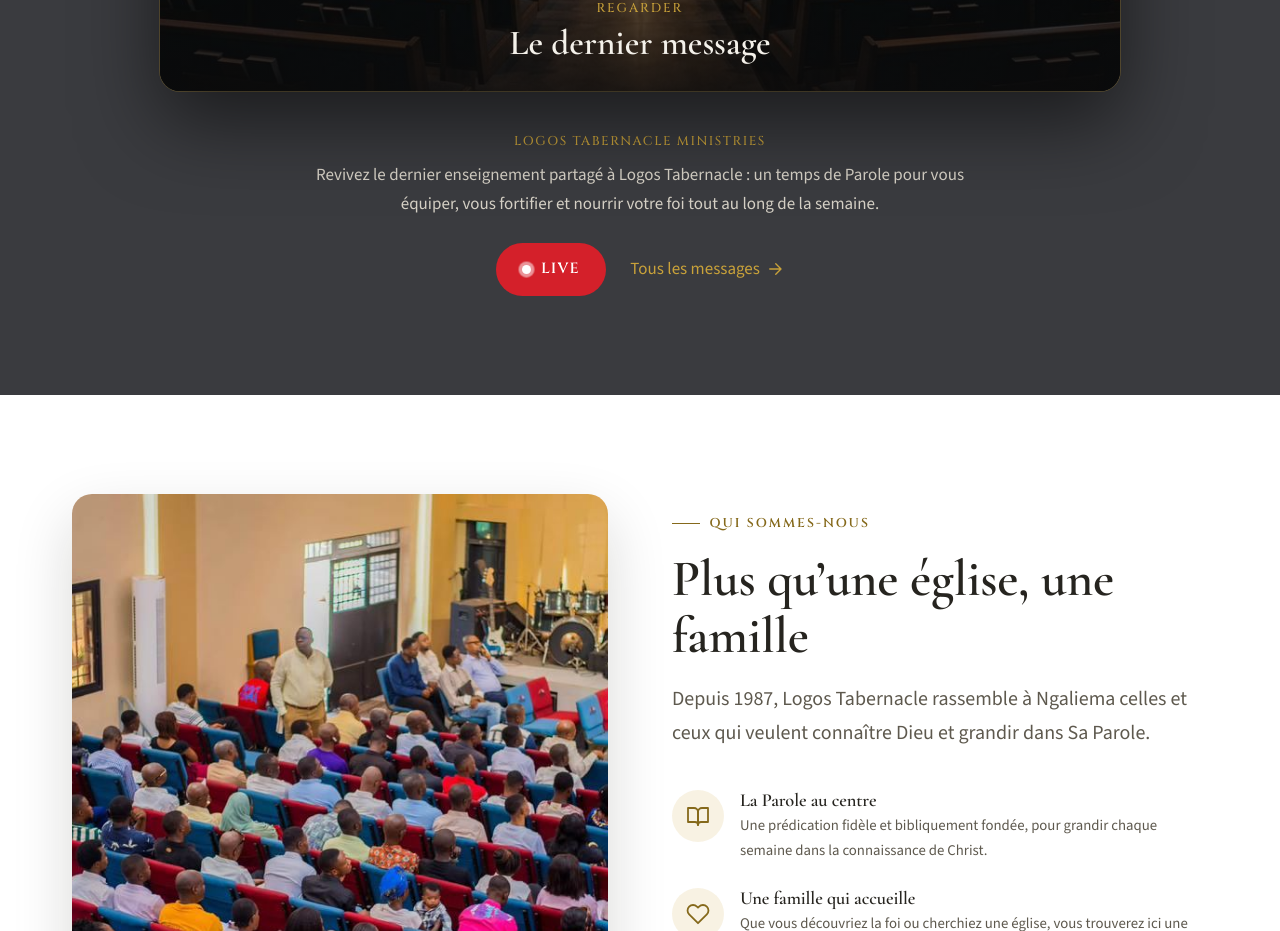
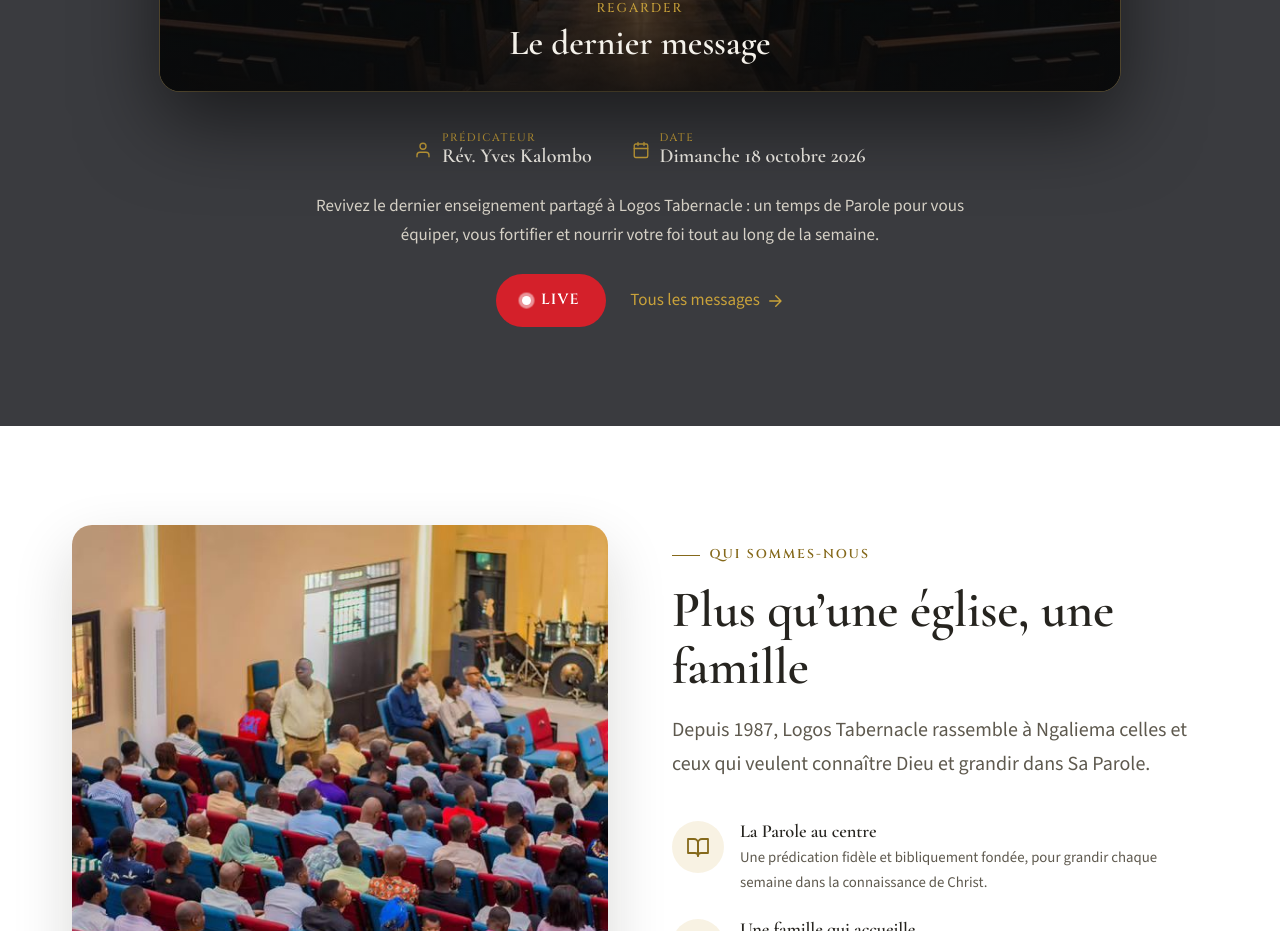
Before and after one commit to jknweb/logosministries, a React (Vite) app: page / in a window 1280 px wide. Shown: the part 1540-2471 px from the top of the page. Built offline with nearby package versions, Linux system fonts and the light colour scheme.

Commit message:
À la une : nom du prédicateur et date du message
Co-Authored-By: Claude Opus 5.5 (1M context) <noreply@anthropic.com>
Claude-Session: https://claude.ai/code/session_01Eno94HCQ8NyxKBa87UP9an

```diff
--- a/src/components/Featured/Featured.css
+++ b/src/components/Featured/Featured.css
@@ -126,10 +126,37 @@
 }
 
 .featured__meta {
-  margin-bottom: var(--space-xs);
+  list-style: none;
+  display: flex;
+  flex-wrap: wrap;
+  justify-content: center;
+  gap: var(--space-sm) var(--space-lg);
+  margin-bottom: var(--space-md);
+}
+
+.featured__meta li {
+  display: flex;
+  align-items: center;
+  gap: 0.6rem;
+  text-align: left;
+  font-family: var(--font-heading);
+  font-size: 1.25rem;
+  font-weight: 600;
+  line-height: 1.2;
+  color: var(--c-on-dark);
+}
+
+.featured__meta svg {
+  flex-shrink: 0;
+  color: var(--c-gold);
+}
+
+.featured__meta small {
+  display: block;
   font-family: var(--font-accent);
-  font-size: var(--fs-xs);
-  letter-spacing: 0.12em;
+  font-size: 0.68rem;
+  font-weight: 500;
+  letter-spacing: 0.14em;
   text-transform: uppercase;
   color: var(--c-gold);
 }
--- a/src/components/Featured/Featured.jsx
+++ b/src/components/Featured/Featured.jsx
@@ -20,10 +20,20 @@ const Featured = () => (
 
         <aside className="featured__side">
           <div className="featured__info">
-            <p className="featured__meta">
-              {featuredVideo.speaker}
-              {featuredVideo.date && <> · {formatLongDate(featuredVideo.date)}</>}
-            </p>
+            <ul className="featured__meta">
+              {featuredVideo.speaker && (
+                <li>
+                  <Icon name="user" size={18} />
+                  <span><small>Prédicateur</small>{featuredVideo.speaker}</span>
+                </li>
+              )}
+              {featuredVideo.date && (
+                <li>
+                  <Icon name="calendar" size={18} />
+                  <span><small>Date</small>{formatLongDate(featuredVideo.date)}</span>
+                </li>
+              )}
+            </ul>
             <p className="featured__summary">{featuredVideo.summary}</p>
             <div className="featured__actions">
               <LiveButton label="Live" />
--- a/src/components/Icon.jsx
+++ b/src/components/Icon.jsx
@@ -4,6 +4,7 @@ const paths = {
   phone: <path d="M22 16.92v3a2 2 0 0 1-2.18 2 19.79 19.79 0 0 1-8.63-3.07 19.5 19.5 0 0 1-6-6 19.79 19.79 0 0 1-3.07-8.67A2 2 0 0 1 4.11 2h3a2 2 0 0 1 2 1.72c.13.96.36 1.9.7 2.81a2 2 0 0 1-.45 2.11L8.09 9.91a16 16 0 0 0 6 6l1.27-1.27a2 2 0 0 1 2.11-.45c.91.34 1.85.57 2.81.7A2 2 0 0 1 22 16.92z" />,
   mail: <><rect x="2" y="4" width="20" height="16" rx="2" /><path d="m22 6-10 7L2 6" /></>,
   whatsapp: <path d="M21 11.5a8.38 8.38 0 0 1-.9 3.8 8.5 8.5 0 0 1-7.6 4.7 8.38 8.38 0 0 1-3.8-.9L3 21l1.9-5.7a8.38 8.38 0 0 1-.9-3.8 8.5 8.5 0 0 1 4.7-7.6 8.38 8.38 0 0 1 3.8-.9h.5a8.48 8.48 0 0 1 8 8v.5z" />,
+  user: <><path d="M20 21v-2a4 4 0 0 0-4-4H8a4 4 0 0 0-4 4v2" /><circle cx="12" cy="7" r="4" /></>,
   clock: <><circle cx="12" cy="12" r="10" /><path d="M12 6v6l4 2" /></>,
   calendar: <><rect x="3" y="4" width="18" height="18" rx="2" /><path d="M16 2v4M8 2v4M3 10h18" /></>,
   arrow: <path d="M5 12h14M13 5l7 7-7 7" />,
--- a/src/data/featured.js
+++ b/src/data/featured.js
@@ -4,8 +4,8 @@
 export const featuredVideo = {
   youtubeId: 'wZkenFjduRs',
   title: 'Le dernier message',
-  speaker: 'Logos Tabernacle Ministries',
-  date: '', // ex. '2026-10-19'
+  speaker: 'Rév. Yves Kalombo', // à confirmer
+  date: '2026-10-18', // format AAAA-MM-JJ, à confirmer
   summary:
     'Revivez le dernier enseignement partagé à Logos Tabernacle : un temps de Parole pour vous équiper, vous fortifier et nourrir votre foi tout au long de la semaine.',
   // Image d'aperçu affichée avant la lecture (aucune miniature YouTube).
```
